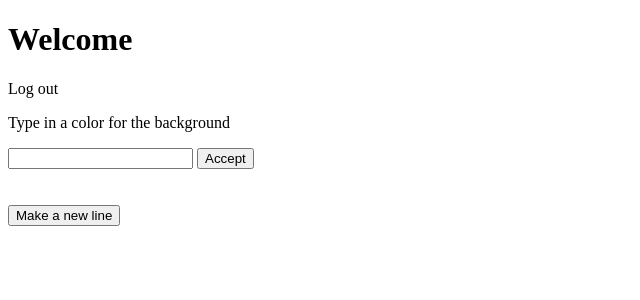
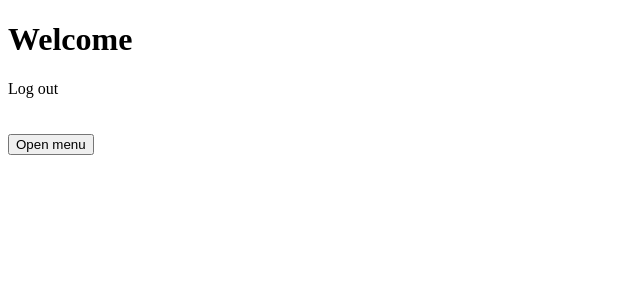
Before and after one commit to MaximilianZurn380/arsoppgave, a Flask app: page /website in a window 1280 px wide. Shown: the top 300 px of the page, without its empty margins (0-640 px from the left). Run offline with Flask 3, Linux system fonts and the light colour scheme; the visitor is signed in with stand-in values (Sample User, id 1).

Commit message:
added the menus and buttons to html

```diff
--- a/static/script.js
+++ b/static/script.js
@@ -5,7 +5,23 @@ let container = document.getElementById("container");
 let textAdd = document.getElementById("linetext");
 
 let hideMenu = document.getElementById("hidemenu");
-let toggleMenu = document.getElementById("togglemenu")
+let toggleMenu = document.getElementById("togglemenu");
+
+let configMenu = document.getElementById("textmenu");
+let changeMenu = document.getElementById("changemenu");
+
+document.getElementById("mainbutton").addEventListener("click", function ()
+{
+    let mainMenu = document.getElementById("mainmenu");
+    if (mainMenu.style.display === "none")
+    {
+        mainMenu.style.display = "block";
+        document.getElementById("mainbutton").textContent = "Close menu";
+    } else {
+        mainMenu.style.display = "none";
+        document.getElementById("mainbutton").textContent = "Open menu";
+    }
+});
 
 document.getElementById("choose").addEventListener("click", function ()
 {
@@ -22,6 +38,18 @@ toggleMenu.addEventListener("click", function ()
     } else {
         hideMenu.style.display = "none";
         toggleMenu.textContent = "Make a new line";
+    }
+});
+
+changeMenu.addEventListener("click", function ()
+{
+    if (configMenu.style.display === "none")
+    {
+        configMenu.style.display = "block";
+        changeMenu.textContent = "Close configuration menu";
+    } else {
+        configMenu.style.display = "none";
+        changeMenu.textContent = "Text configuration";
     }
 });
 
--- a/templates/website.html
+++ b/templates/website.html
@@ -9,7 +9,7 @@
     <h1>Welcome</h1>
     <a>Log out</a>
     <div id="topbar">
-        <div id="mainmenu">
+        <div id="mainmenu" style="display: none;">
 
             <p>Type in a color for the background</p>
             <input type="text" id="typebox">
@@ -30,7 +30,7 @@
             </div>
             <br>
             <button id="togglemenu">Make a new line</button>
-        </div>
+
         <div id="textmenu" style="display: none;">
                 <br>
                 <div id="colormenu" style="display: none;">
@@ -60,6 +60,13 @@
                 <br>
                 <br>
             </div>
+            <button id="changemenu">Text menu</menu></button>
+            <br>
+        </div>
+        <br>
+        <br>
+        <button id="mainbutton">Open menu</button>
+    </div>
     <div id="container"></div>
     </div>
     <script src="/static/script.js"></script>
```
Lines whose indentation alone changed are shown as unchanged.
